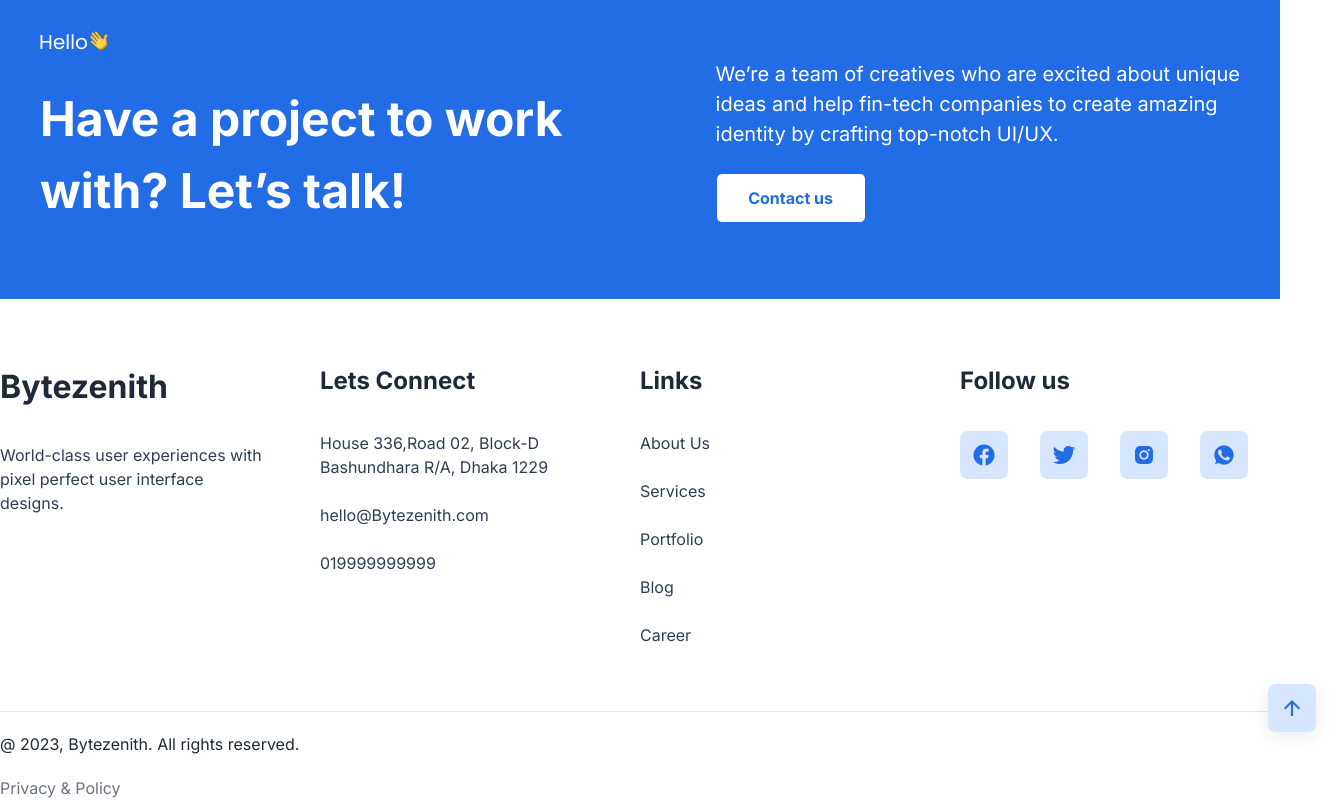
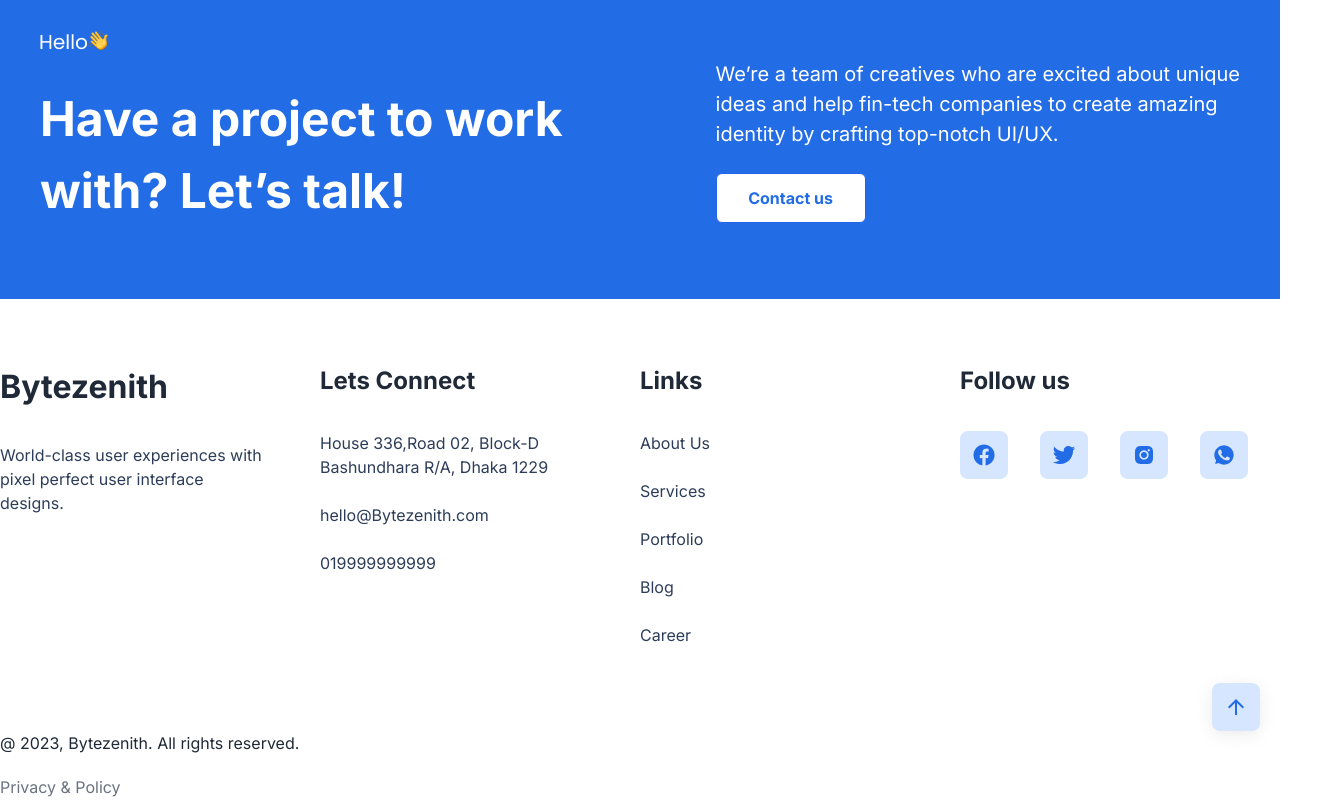
Before and after one commit to Mehetaj/agnc, a Next.js app: page / in a window 1280 px wide. Shown: the part 4113-4913 px from the top of the page, 1336 px wide, since content can reach past the window. Built offline with nearby package versions, Linux system fonts and the light colour scheme.

Commit message:
Footer awrow fix and hr line

```diff
--- a/src/app/(root)/page.tsx
+++ b/src/app/(root)/page.tsx
@@ -8,7 +8,7 @@
 
 const Home = () => {
   return (
-    <main className="">
+    <main className=" ">
       <Banner />
       <Services />
       <About />
--- a/src/app/Shared/Footer/Footer.tsx
+++ b/src/app/Shared/Footer/Footer.tsx
@@ -65,13 +65,14 @@
           </div>
         </div>
       </div>
-      <hr />
+      {/* <hr className=" w-11/12 mx-auto"/> */}
+      <div className=" w-11/12 h-[0.06px] bg-[#CED3D9] mx-auto rounded-lg"></div>
       <div className="p-10 lg:p-0">
         <div className="my-5 flex justify-between items-center">
           {/* P=privacy and policy route */}
           <p>@ 2023, Bytezenith. All rights reserved.</p>
           <Image
-            className="lg:-mr-14 -mr-8 -mt-36 lg:-mt-16"
+            className="lg:-mr-0 -mr-8 -mt-36 lg:-mt-16"
             src={top_arrow}
             alt=""
           />
```
Also changed, not shown: 1 other file (tests, documents, lock files or other folders).
